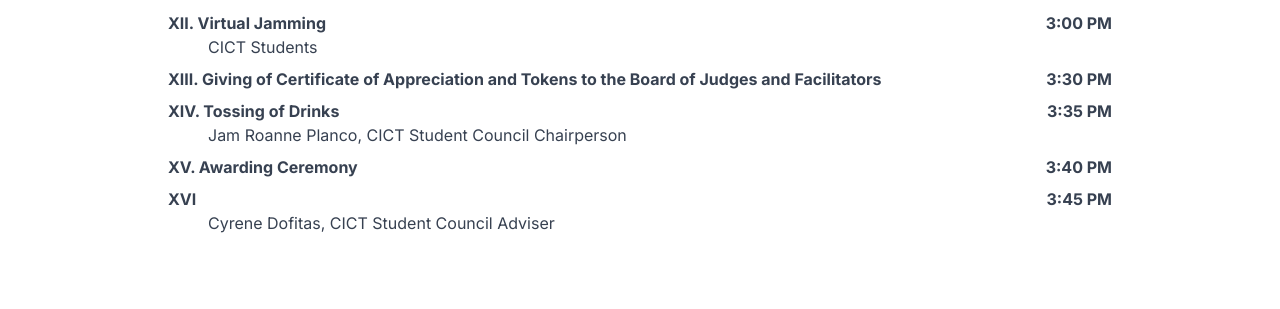
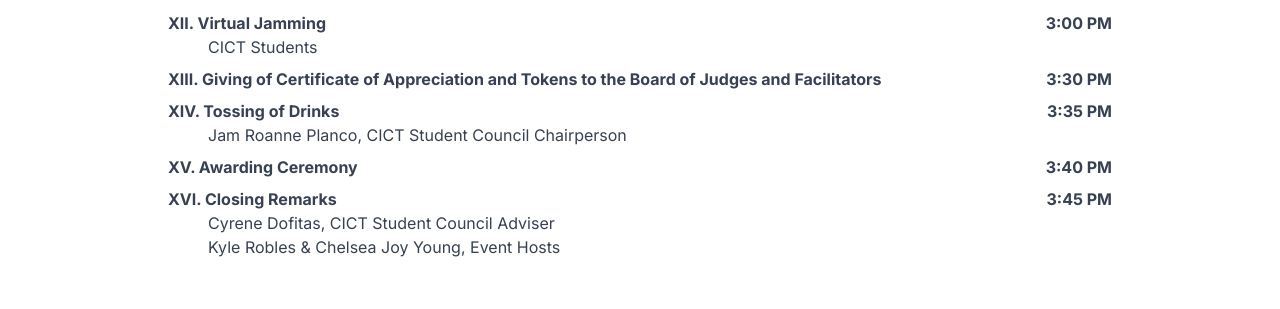
Before and after one commit to Blankeos/akwe-landing, a Next.js app: page /program in a window 1280 px wide. Shown: the part 869-1178 px from the top of the page. Built offline with nearby package versions, Linux system fonts and the light colour scheme.

Commit message:
Completed program flow content

```diff
--- a/pages/program.jsx
+++ b/pages/program.jsx
@@ -104,9 +104,12 @@ function Program() {
             rightHeading="3:40 PM"
           />
           <ProgramFlowItem
-            leftHeading="XVI"
+            leftHeading="XVI. Closing Remarks"
             rightHeading="3:45 PM"
-            items={["Cyrene Dofitas, CICT Student Council Adviser"]}
+            items={[
+              "Cyrene Dofitas, CICT Student Council Adviser",
+              "Kyle Robles & Chelsea Joy Young, Event Hosts",
+            ]}
           />
         </div>
       </main>
```
